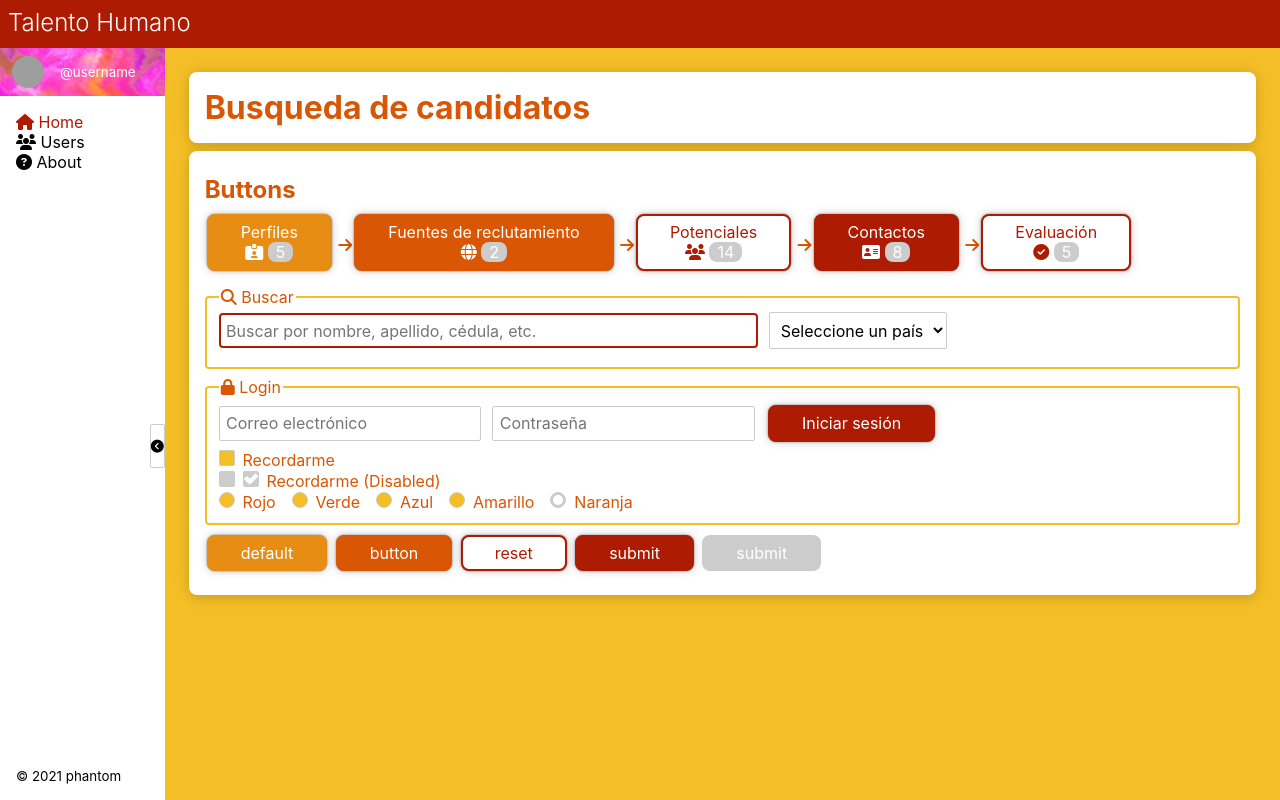
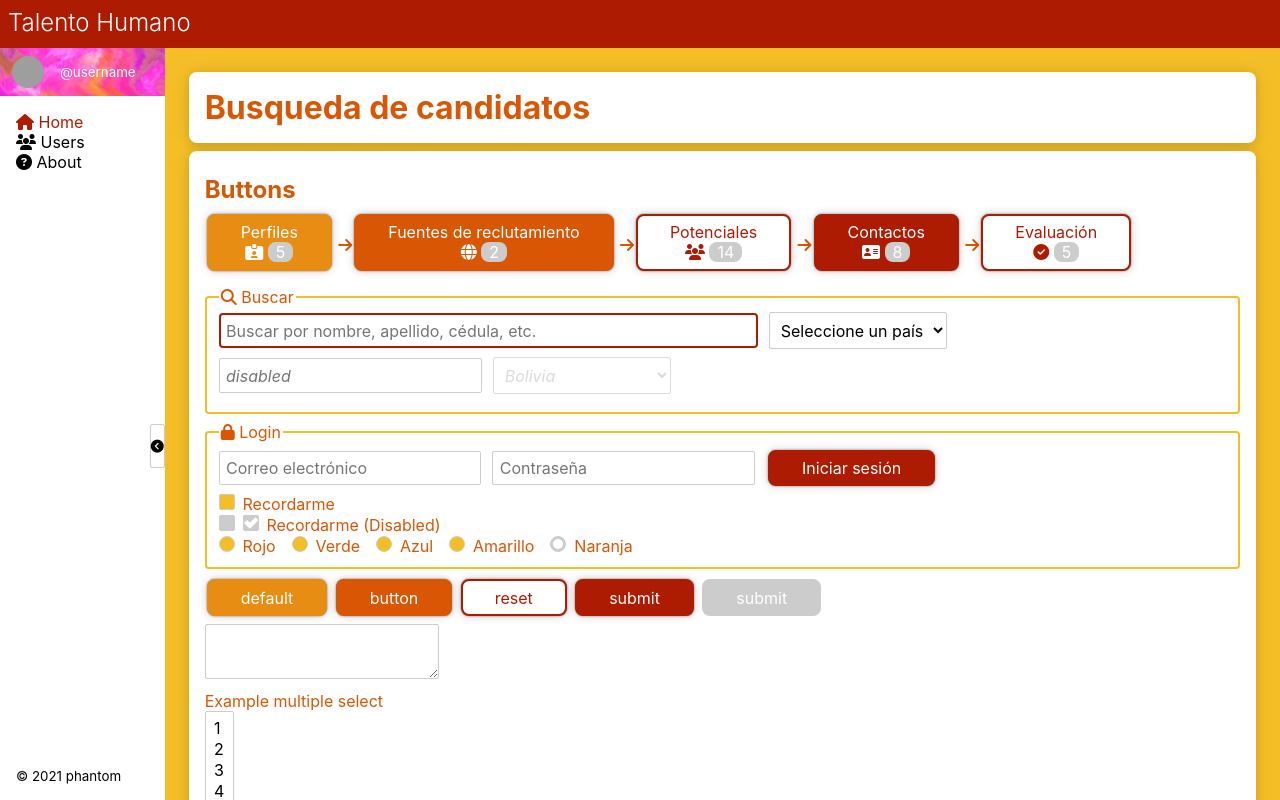
Before and after one commit to caleeli/phantom, a Svelte app: page / in a window 1280 px wide. Built offline with nearby package versions, Linux system fonts and the light colour scheme; grey boxes are pictures that could not be loaded.

Commit message:
disabled inputs and selects

```diff
--- a/public/global.css
+++ b/public/global.css
@@ -368,6 +368,12 @@ input, button, select, textarea {
 
 input:disabled {
 	color: var(--plomo);
+	font-style: italic;
+}
+
+select:disabled {
+	color: var(--plomo);
+	font-style: italic;
 }
 
 input:focus, select:focus, textarea:focus {
--- a/src/App.svelte
+++ b/src/App.svelte
@@ -95,6 +95,20 @@
 				<option value="Uruguay">Uruguay</option>
 				<option value="Venezuela">Venezuela</option>
 			</select>
+			<input type="text" placeholder="disabled" disabled>
+			<select name="country" disabled>
+				<option value="">Seleccione un país</option>
+				<option value="Argentina">Argentina</option>
+				<option selected value="Bolivia">Bolivia</option>
+				<option value="Brasil">Brasil</option>
+				<option value="Chile">Chile</option>
+				<option value="Colombia">Colombia</option>
+				<option value="Ecuador">Ecuador</option>
+				<option value="Perú">Perú</option>
+				<option value="Paraguay">Paraguay</option>
+				<option value="Uruguay">Uruguay</option>
+				<option value="Venezuela">Venezuela</option>
+			</select>
 		</fieldset>
 		<!-- Login form -->
 		<fieldset>
@@ -158,6 +172,21 @@
 				submit
 			</button>
 		</nav>
+		<textarea></textarea>
+		<div>
+			<label for="exampleFormControlSelect2">Example multiple select</label>
+			<select multiple size="5" id="exampleFormControlSelect2">
+				<option>1</option>
+				<option>2</option>
+				<option>3</option>
+				<option>4</option>
+				<option>5</option>
+			</select>
+		</div>
+		<div>
+			<label for="exampleFormControlFile1">Example file input</label>
+			<input type="file" id="exampleFormControlFile1">
+		</div>
 	</form>
 </main>
 
```
